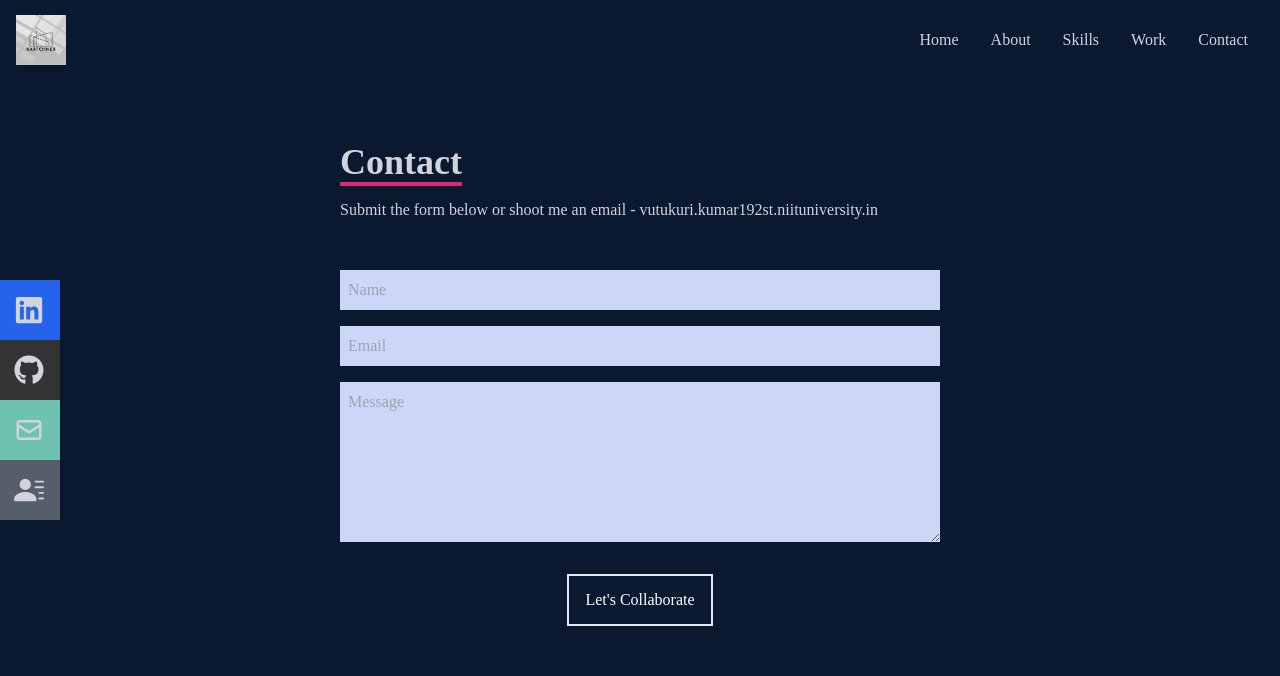
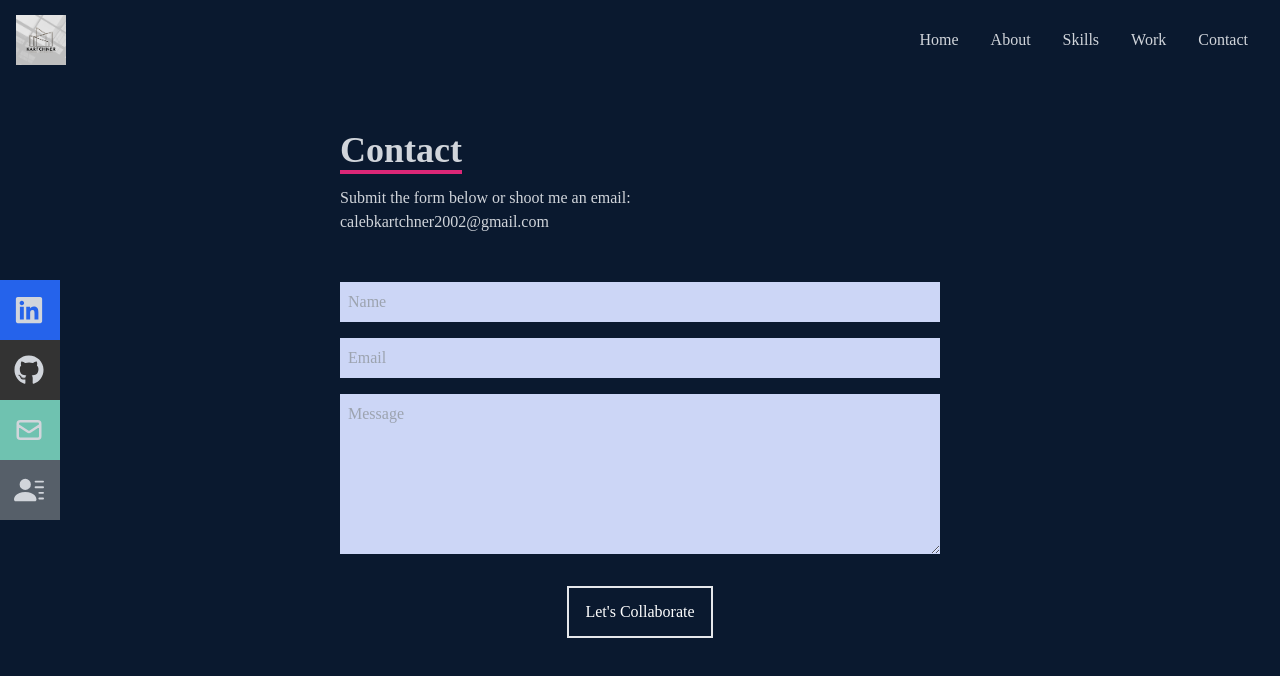
Before and after one commit to calebkartchner2002/Portfolio, a React (Create React App) app: page /contact in a window 1280 px wide. Shown: the top 676 px of the page. Built offline with nearby package versions, Linux system fonts and the light colour scheme.

Commit message:
updading redirects file

```diff
--- a/src/components/Contact.jsx
+++ b/src/components/Contact.jsx
@@ -6,7 +6,8 @@
         <form method='POST' action="https://getform.io/f/a699a1b2-f225-434e-b317-1fbbde8e006c" className='flex flex-col max-w-[600px] w-full'>
             <div className='pb-8'>
                 <p className='text-4xl font-bold inline border-b-4 border-color-accent text-gray-300'>Contact</p>
-                <p className='text-gray-300 py-4'>Submit the form below or shoot me an email - vutukuri.kumar192st.niituniversity.in</p>
+                <p className='text-gray-300 pt-4'>Submit the form below or shoot me an email:</p>
+                <p className='text-gray-300 pb-4'>calebkartchner2002@gmail.com</p>
             </div>
             <input className='bg-[#ccd6f6] p-2' type="text" placeholder='Name' name='name' />
             <input className='my-4 p-2 bg-[#ccd6f6]' type="email" placeholder='Email' name='email' />
--- a/src/components/Skills.jsx
+++ b/src/components/Skills.jsx
@@ -8,6 +8,31 @@
 import GitHub from '../assets/github.png';
 import Tailwind from '../assets/tailwind.png';
 import Mongo from '../assets/mongo.png';
+
+const logos = [HTML, CSS, JavaScript, ReactImg, Node, GitHub, Tailwind, Mongo]
+
+
+// const Skills = (logos) => {
+//   return(
+//     <div name='skills' className='w-full h-screen bg-[#0a192f] text-gray-300'>
+//       <div className='max-w-[1000px] mx-auto p-4 flex flex-col justify-center w-full h-full'>
+//         <div>
+//           <p className='text-4xl font-bold inline border-b-4 border-color-accent '>Skills</p>
+//           <p className='py-4'>These are the technologies I've worked with</p>
+//         </div>
+//         <div className='w-full grid grid-cols-2 sm:grid-cols-4 gap-4 text-center py-8'>
+//           {logos.map((item, index) => {
+//             <div key={index} className='shadow-md shadow-[#040c16] hover:scale-110 duration-500'>
+//               <img className='w-20 mx-auto' src={item} alt="HTML icon" />
+//               <p className='my-4'>{JSON.stringify(item)}</p>
+//             </div>
+//           })}
+//         </div>
+//       </div>
+//     </div>
+//   )
+// }
+
 
 const Skills = () => {
   return (
```
Also changed, not shown: src/assets/solidworks.jpeg (added), 1 other file (tests, documents, lock files or other folders).
